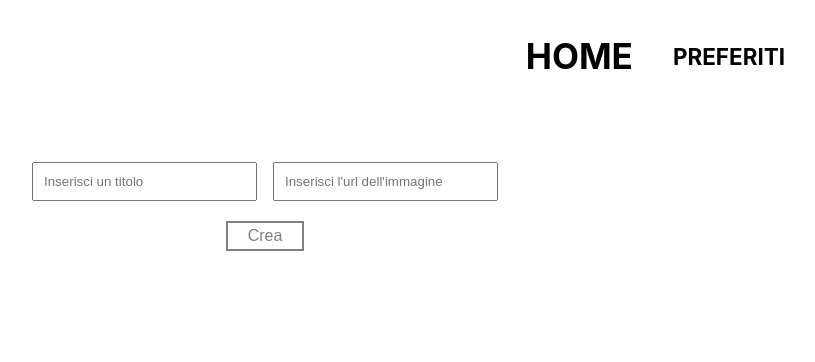
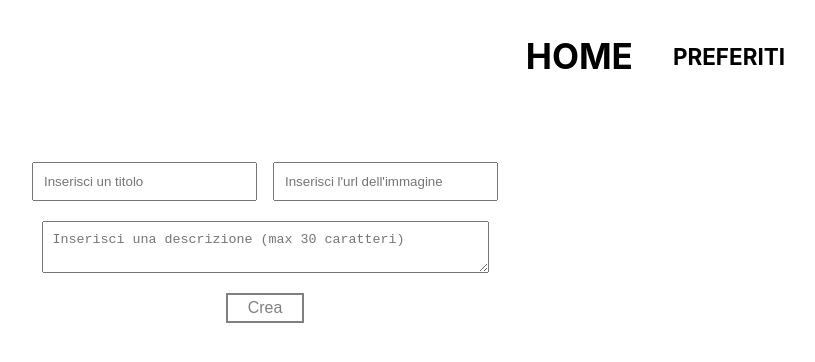
Before and after one commit to PieroCarimi/card-app, a React (Create React App) app: page / in a window 1280 px wide. Shown: the top 362 px of the page, without its empty margins (375-1190 px from the left). Built offline with nearby package versions, Linux system fonts and the light colour scheme.

Commit message:
feat(description): added textarea to insert a description of the card and added the description in the cards

```diff
--- a/src/components/Form.tsx
+++ b/src/components/Form.tsx
@@ -10,6 +10,7 @@ interface CardProps{
     title: string,
     url: string,
     preferiti: boolean,
+    descrizione: string
 }
 
 interface ButtonProp{
@@ -41,11 +42,21 @@ const Input = styled.input(() => ({
     padding: '10px 10px',
 }));
 
-const ButtonContainer = styled.div(() => ({
+const Textarea = styled.textarea(() => ({
+    width: '425px',
+    padding: '10px',
+    marginBottom: '20px', // Aggiungi margine superiore
+    '@media (max-width: 450px)': {
+        width:'50%'
+    },
+}));
+
+const ButtonAndTextareaContainer = styled.div(() => ({
     display: 'flex',
     alignItems: 'center',
     justifyContent: 'center',
-    marginBottom: '50px'
+    marginBottom: '50px',
+    flexDirection: 'column',
 }))
 
 const Button = styled.button<ButtonProp>(({disabled}) => ({
@@ -70,7 +81,8 @@ function Form({addCard}: FormProps): JSX.Element{
 
     const[newTitle, setTitle] = useState<string>("");
     const[newUrl, setUrl] = useState<string>("");
-    const [isButtonDisabled, setIsButtonDisabled] = useState<boolean>(true);
+    const[isButtonDisabled, setIsButtonDisabled] = useState<boolean>(true);
+    const[description, setDescription] = useState<string>("")
 
     function handleCreateCard(){
         const newCard: CardProps = {
@@ -78,23 +90,25 @@ function Form({addCard}: FormProps): JSX.Element{
             title: newTitle,
             url: newUrl,
             preferiti: false,
+            descrizione: description,
         }
         addCard(newCard);
         setTitle("");
         setUrl("");
+        setDescription("");
         setIsButtonDisabled(true);
     }
 
     function handleTitleChange(e: React.ChangeEvent<HTMLInputElement>){
         const value = e.target.value;
         setTitle(value);
-        setIsButtonDisabled(!value || !newUrl)
+        setIsButtonDisabled(!value || !newUrl || !description)
     }
 
     function handleUrlChange(e: React.ChangeEvent<HTMLInputElement>){
         const value = e.target.value;
         setUrl(e.target.value);
-        setIsButtonDisabled(!value || !isValidUrl(value))
+        setIsButtonDisabled(!value || !isValidUrl(value) || !description)
     }
 
     function isValidUrl(url: string): boolean {
@@ -104,6 +118,12 @@ function Form({addCard}: FormProps): JSX.Element{
         } catch {
             return false;
         }
+    }
+
+    function handleDescriptionChange(e: React.ChangeEvent<HTMLTextAreaElement>){
+        const value = e.target.value;
+        setDescription(value);
+        setIsButtonDisabled(!value || !newUrl || !newTitle)
     }
 
     return (
@@ -126,9 +146,15 @@ function Form({addCard}: FormProps): JSX.Element{
             />
         </InputContainer>
         </ContainerForm>
-        <ButtonContainer>
+        <ButtonAndTextareaContainer>
+            <Textarea
+                placeholder="Inserisci una descrizione (max 30 caratteri)"
+                value={description}
+                onChange={handleDescriptionChange}
+                maxLength={30}
+            />
             <Button onClick={handleCreateCard} disabled={isButtonDisabled}>Crea</Button>
-        </ButtonContainer>
+        </ButtonAndTextareaContainer>
     </>
     );
 }
--- a/src/components/Home.tsx
+++ b/src/components/Home.tsx
@@ -8,6 +8,7 @@ interface CardProps {
     url: string;
     title: string;
     preferiti: boolean;
+    descrizione: string;
 }
 
 const Grid = styled.div(() => ({
@@ -50,7 +51,7 @@ function Home(): JSX.Element{
         <Form addCard={addCard}/>
         <Grid>
             {cards.map((card: CardProps) => (
-                <Card key={card.id} url={card.url} title={card.title} preferiti={card.preferiti} onPreferitiClick={() => handlePreferitiClick(card.id)}/>
+                <Card key={card.id} url={card.url} title={card.title} preferiti={card.preferiti} descrizione={card.descrizione} onPreferitiClick={() => handlePreferitiClick(card.id)}/>
             ))}
         </Grid>
     </>
--- a/src/components/Preferiti.tsx
+++ b/src/components/Preferiti.tsx
@@ -7,6 +7,7 @@ interface CardProps {
     url: string;
     title: string;
     preferiti: boolean;
+    descrizione: string
 }
 
 const Grid = styled.div(() => ({
@@ -37,7 +38,7 @@ function Preferiti(): JSX.Element{
     <>
         <Grid>
             {cards.filter(card => card.preferiti === true).map(card =>(
-                    <Card key={card.id} url={card.url} title={card.title} preferiti={card.preferiti} onPreferitiClick={() => handlePreferitiClick(card.id)}/>
+                    <Card key={card.id} url={card.url} title={card.title} preferiti={card.preferiti} descrizione={card.descrizione} onPreferitiClick={() => handlePreferitiClick(card.id)}/>
             ))}
         </Grid>
     </>
```
Also changed, not shown: src/components/Card.tsx (+3 -1 lines).
